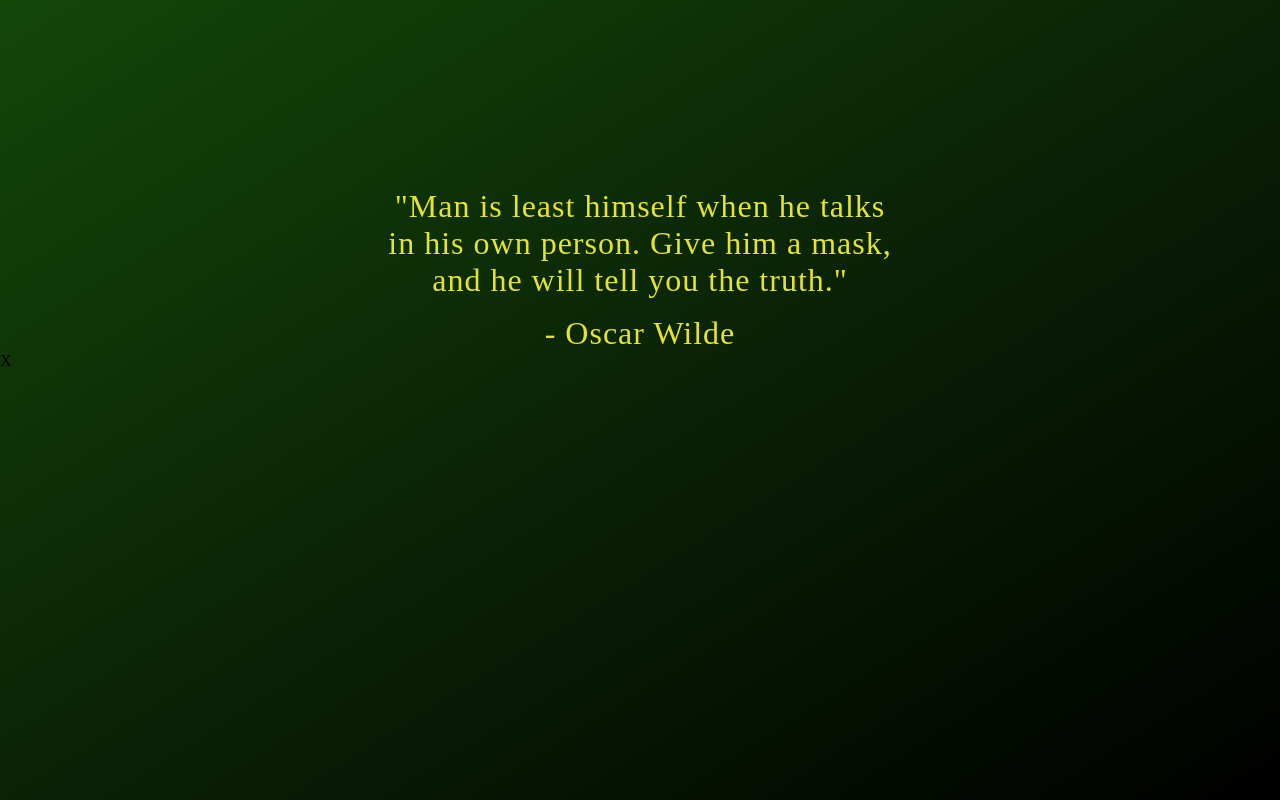
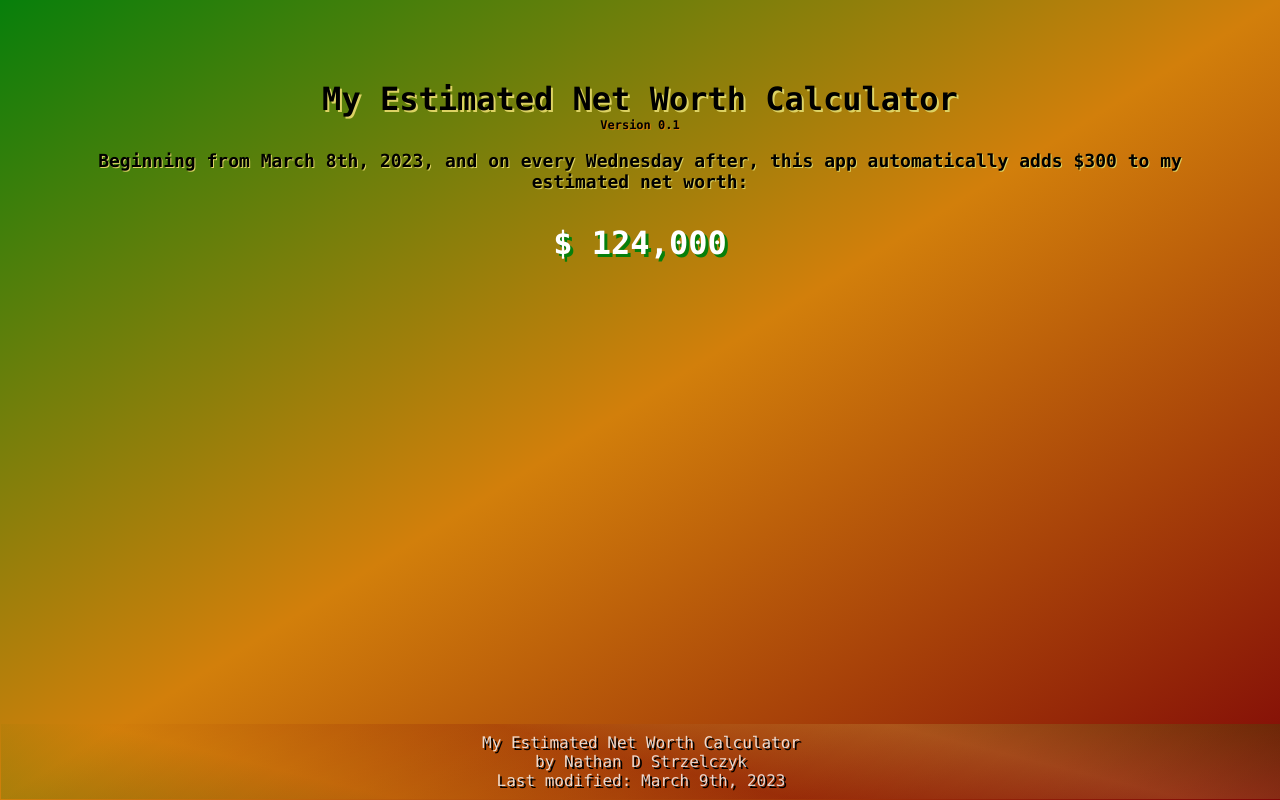
Before and after one commit to TrueNathanD/estimated-net-worth-calculator, a plain HTML site: page index.html in a window 1280 px wide. Drawn offline with nearby package versions, Linux system fonts and the light colour scheme.

Commit message:
Changed repo, updated for new purpose

```diff
--- a/css/style.css
+++ b/css/style.css
@@ -1,5 +1,16 @@
+* {
+    margin: 0;
+    padding: 0;
+    box-sizing: border-box;
+}
+
+html {
+    color: rgb(0, 0, 0);
+}
+
 body {
-    background: linear-gradient(to bottom right, rgb(20, 70, 10), rgb(0, 0, 0));
+    padding: 5rem;
+    background: linear-gradient(to bottom right, rgb(7, 127, 11), rgb(210, 127, 11), rgb(127, 7, 7));
     height: 100%;
     margin: 0;
     background-repeat: no-repeat;
@@ -7,29 +18,51 @@ body {
 }
 
 h1 {
-    margin-bottom: 5rem;
+    font-family: 'Consolas';
+    font-weight: 700;
+    text-align: center;
+    color: rgb(0, 0, 0);
+    text-shadow: 2px 2px rgb(220, 210, 100);
+}
+.version-text {
+    font-family: 'Consolas';
+    font-weight: 700;
+    font-size: 12px;
+    text-align: center;
+    color: rgb(0, 0, 0);
+    text-shadow: 1px 1px rgb(210, 127, 11);
 }
 
-.quote {
+.what-text {
+    font-family: 'Consolas';
+    font-weight: 700;
+    font-size: 18px;
     text-align: center;
-    font-size: 2rem;
-    font-family: 'Arial Narrow Bold';
-    letter-spacing: 1px;
-    margin: auto;
-    width: 40%;
-    color: rgb(228, 228, 46);
+    color: rgb(0, 0, 0);
+    text-shadow: 1px 1px rgb(220, 210, 100);
 }
 
-.author {
+#estimatedNetWorth {
+    margin-top: 2rem;
+    font-family: 'Consolas';
+    font-size: 2rem;
+    font-weight: 700;
     text-align: center;
-    font-size: 2rem;
-    font-family: 'Arial Narrow Bold';
-    letter-spacing: 1px;
-    padding-top: 1rem;
-    margin: auto;
-    color: rgb(228, 228, 46);
+    color: rgb(255, 255, 255);
+    text-shadow: 3px 3px rgb(7, 127, 11);
 }
 
 .footer {
-    margin-bottom: 5rem;
+    color: rgb(255, 255, 255, 0.8);
+    text-shadow: 2px 2px black;
+    background-image: linear-gradient(14deg, rgb(7, 127, 11, 0.2), rgb(210, 127, 11, 0.2), rgb(127, 7, 7, 0.2), rgb(220, 210, 100, 0.2), rgb(7, 127, 11, 0.2));
+    text-align: center;
+    font-family: "Consolas";
+    font-size: 1rem;
+    padding: 9px;
+    margin: 1px 1px;
+    position: absolute;
+    width: 100%;
+    bottom: 0;
+    left: 0;
 }
--- a/index.html
+++ b/index.html
@@ -4,20 +4,29 @@
     <meta charset="UTF-8">
     <meta http-equiv="X-UA-Compatible" content="IE=edge">
     <meta name="viewport" content="width=device-width, initial-scale=1.0">
-    <title>Quote Template Generator</title>
+    <title>My Estimated Net Worth Calculator</title>
     <link rel="stylesheet" href="css/style.css">
 </head>
 <body>
-    <h1></h1>
+    <h1>My Estimated Net Worth Calculator</h1>
+    <p class="version-text">Version 0.1</p>
     <br>
-    <br>
-    <br>
-    <br>
-    <br>
-    <br>
-    <p class="quote">"Man is least himself when he talks in his own person. Give him a mask, and he will tell you the truth."</p>
-    <p class="author">- Oscar Wilde</p>
-    <footer>X</footer>
-    <script src="js/main.js"></script>
+    <p class="what-text">Beginning from March 8th, 2023, and on every Wednesday after, this app automatically adds $300 to my estimated net worth:</p>
+    <div id="estimatedNetWorth"></div>
+
+    <footer>
+        <div class="footer">
+            <p>My Estimated Net Worth Calculator
+                <br>by Nathan D Strzelczyk</p>
+            <p id="footer"></p>
+        </div>
+    </footer>
+    <br><br><br><br><br><br><br>
+
+    <!-- Bootstrap JavaScript -->
+    <script src="https://cdn.jsdelivr.net/npm/bootstrap@5.1.3/dist/js/bootstrap.bundle.min.js" integrity="sha384-ka7Sk0Gln4gmtz2MlQnikT1wXgYsOg+OMhuP+IlRH9sENBO0LRn5q+8nbTov4+1p" crossorigin="anonymous"></script>
+    <!-- Local JavaScript -->
+    <script src="./js/main.js"></script>
 </body>
+
 </html>
--- a/js/main.js
+++ b/js/main.js
@@ -1 +1,59 @@
 console.log("Hello, World.");
+
+
+// Defines the starting total of $124,000 as of March 8th, 2023 (03/08/23), and the starting date to begin adding money on
+let estimatedNetWorth = 124000;
+let startDate = new Date('2023-03-08');
+
+// Defines the amount of money to add on Wednesday
+const addedEveryWednesday = 300;
+
+// Gets the current date
+let currentDate = new Date();
+
+// Calculates the number of Wednesdays that have passed since the starting date
+let weeksElapsed = Math.floor((currentDate - startDate) / (1000 * 60 * 60 * 24 * 7));
+
+// Calculates the total amount to add based on the number of Wednesdays that have passed
+let amountToAdd = weeksElapsed * addedEveryWednesday;
+
+// Adds the calculated amount to the starting total
+estimatedNetWorth += amountToAdd;
+
+// Formats the estimated net worth with commas using the toLocaleString() method
+let formattedNetWorth = estimatedNetWorth.toLocaleString();
+
+// Outputs the result to an HTML div
+document.getElementById("estimatedNetWorth").innerHTML = `$ ${formattedNetWorth}`;
+
+
+// FOOTER CODE
+// Gets the element with the id footer
+let footer = document.getElementById('footer');
+
+// Gets the last modified date
+let lastModified = new Date(document.lastModified);
+
+// Gets the year
+let year = lastModified.getFullYear();
+
+// Gets the month
+let months = ["January", "February", "March", "April", "May", "June", "July", "August", "September", "October", "November", "December"];
+let month = months[lastModified.getMonth()];
+
+// Gets the day
+let day = lastModified.getDate();
+// Finds and gets the suffix of the day
+let daySuffix;
+if (day % 10 == 1) {
+    daySuffix = "st";
+} else if (day % 10 == 2) {
+    daySuffix = "nd";
+} else if (day % 10 == 3) {
+    daySuffix = "rd";
+} else {
+    daySuffix = "th";
+}
+
+// Defines the footer text
+footer.innerText = "Last modified: " + month + " " + day + daySuffix + ", " + year;
```
Also changed, not shown: 1 other file.
